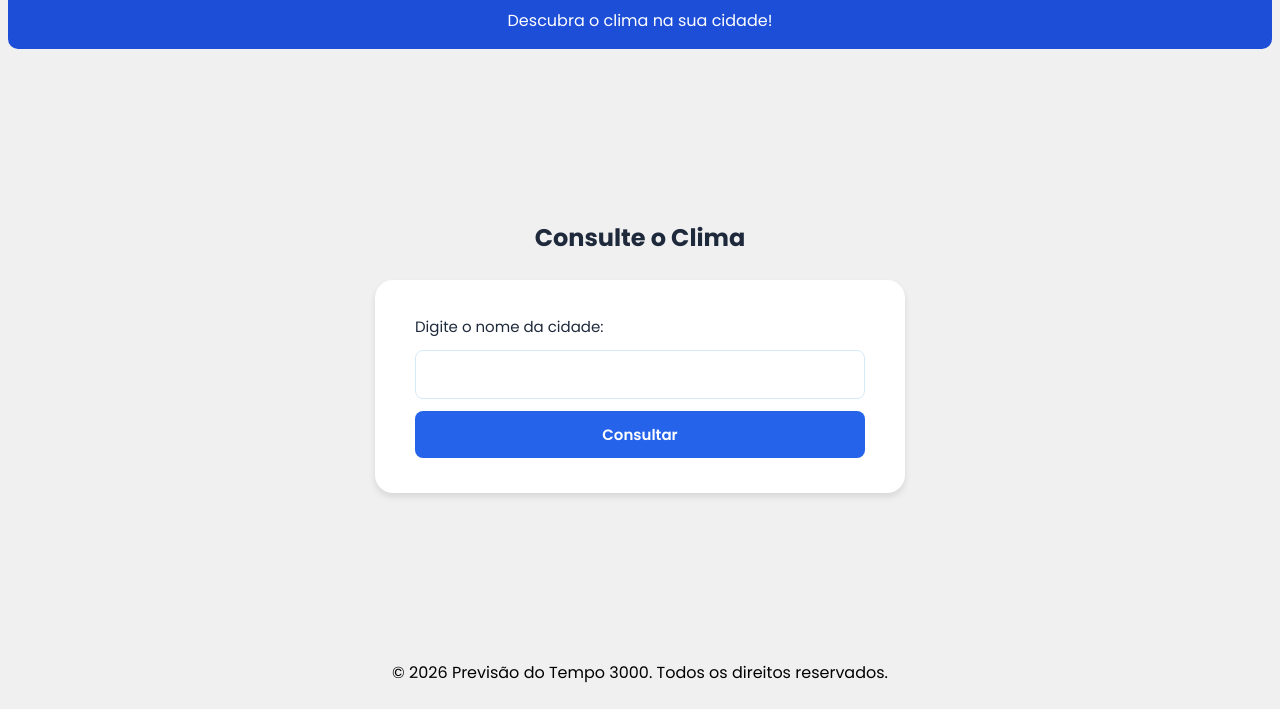
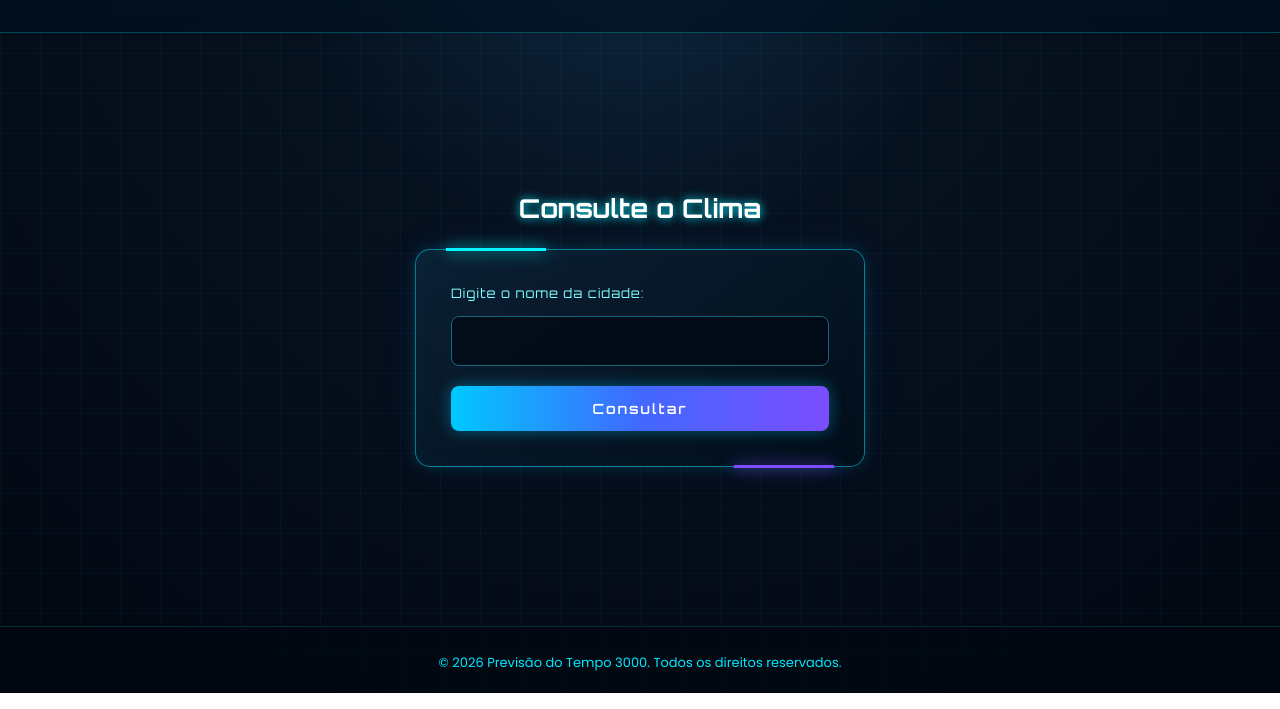
Before and after one commit to gabrielpimbas/Previsao-do-Tempo-3000, a plain HTML site: page index.html in a window 1280 px wide. Shown: the part 107-816 px from the top of the page. Drawn offline with Linux system fonts and the light colour scheme.

Commit message:
Previsão do Tempo 3000

```diff
--- a/style.css
+++ b/style.css
@@ -1,111 +1,336 @@
-/*Importa a fonte Poppins */
-@import url("https://fonts.googleapis.com/css2?family=Poppins:wght@400;500;600;700&display=swap");
-/*Muda o estilo do body */
+/* Importa duas fontes:
+   Orbitron = títulos futurísticos
+   Poppins = textos comuns */
+@import url("https://fonts.googleapis.com/css2?family=Orbitron:wght@400;500;600;700&family=Poppins:wght@300;400;500&display=swap");
+
+/* Remove espaçamentos padrão e facilita o controle dos tamanhos */
+* {
+  margin: 0;
+  padding: 0;
+  box-sizing: border-box;
+}
+
+/* Estilo geral da página */
 body {
-  font-family: "Poppins", sans-serif;
-  background-color: #f0f0f0;
   min-height: 100vh;
+
   display: flex;
   flex-direction: column;
+
+  /* Fundo escuro com efeito de luz azul */
+  background: radial-gradient(
+    circle at top,
+    #102a43 0%,
+    #06111f 35%,
+    #020711 100%
+  );
+
+  color: #dffaff;
+
+  font-family: "Poppins", sans-serif;
+
+  overflow-x: hidden;
 }
-/*Muda o estilo do header */
+
+/* Cria uma grade futurística no fundo */
+body::before {
+  content: "";
+
+  position: fixed;
+  inset: 0;
+
+  /* Linhas horizontais e verticais */
+  background-image:
+    linear-gradient(rgba(0, 255, 255, 0.04) 1px, transparent 1px),
+    linear-gradient(90deg, rgba(0, 255, 255, 0.04) 1px, transparent 1px);
+
+  background-size: 40px 40px;
+
+  /* Evita que a grade atrapalhe cliques */
+  pointer-events: none;
+
+  z-index: -1;
+}
+
+/* =========================
+   CABEÇALHO
+   ========================= */
+
 header {
+  text-align: center;
+
+  padding: 35px 20px;
+
+  /* Linha neon embaixo */
+  border-bottom: 1px solid rgba(0, 255, 255, 0.25);
+
+  /* Fundo transparente */
+  background: rgba(0, 15, 30, 0.6);
+
+  /* Efeito de vidro */
+  backdrop-filter: blur(10px);
+}
+
+/* Título principal */
+header h1 {
+  font-family: "Orbitron", sans-serif;
+
+  font-size: 32px;
+
+  letter-spacing: 3px;
+
+  color: #57faff;
+
+  /* Brilho neon */
+  text-shadow:
+    0 0 5px #57faff,
+    0 0 15px #00c8ff,
+    0 0 30px #0077ff;
+}
+
+/* Texto abaixo do título */
+header p {
+  margin-top: 8px;
+
+  color: #9ecbd6;
+
+  letter-spacing: 2px;
+
+  font-size: 14px;
+}
+
+/* =========================
+   CONTEÚDO PRINCIPAL
+   ========================= */
+
+main {
+  /* Faz o main ocupar o espaço restante */
+  flex: 1;
+
   display: flex;
+
+  /* Coloca os elementos um abaixo do outro */
   flex-direction: column;
+
+  /* Centraliza verticalmente */
   justify-content: center;
+
+  /* Centraliza horizontalmente */
   align-items: center;
+
+  padding: 30px;
+}
+
+/* Título "Consulte o Clima" */
+main h2 {
+  font-family: "Orbitron", sans-serif;
+
+  font-size: 26px;
+
+  margin-bottom: 25px;
+
+  color: #ffffff;
+
+  /* Brilho azul */
+  text-shadow: 0 0 10px #00eaff;
+}
+
+/* =========================
+   FORMULÁRIO
+   ========================= */
+
+form {
+  width: 450px;
+
+  /* Evita quebrar em telas pequenas */
+  max-width: 90%;
+
+  padding: 35px;
+
+  display: flex;
+
+  flex-direction: column;
+
+  /* Espaço entre label, input e botão */
+  gap: 15px;
+
+  /* Fundo estilo holograma */
+  background: linear-gradient(
+    145deg,
+    rgba(13, 38, 59, 0.75),
+    rgba(2, 13, 25, 0.85)
+  );
+
+  /* Borda azul neon */
+  border: 1px solid rgba(0, 234, 255, 0.5);
+
+  border-radius: 15px;
+
+  /* Efeito de vidro */
+  backdrop-filter: blur(12px);
+
+  /* Sombras externas e internas */
+  box-shadow:
+    0 0 15px rgba(0, 234, 255, 0.15),
+    0 0 40px rgba(0, 102, 255, 0.08),
+    inset 0 0 20px rgba(0, 234, 255, 0.04);
+
+  /* Necessário para os detalhes ::before e ::after */
+  position: relative;
+}
+
+/* Linha neon no canto superior do formulário */
+form::before {
+  content: "";
+
+  position: absolute;
+
+  top: -2px;
+  left: 30px;
+
+  width: 100px;
+  height: 3px;
+
+  background: #00f7ff;
+
+  box-shadow: 0 0 15px #00f7ff;
+}
+
+/* Linha neon no canto inferior do formulário */
+form::after {
+  content: "";
+
+  position: absolute;
+
+  bottom: -2px;
+  right: 30px;
+
+  width: 100px;
+  height: 3px;
+
+  background: #7c4dff;
+
+  box-shadow: 0 0 15px #7c4dff;
+}
+
+/* Texto acima do input */
+form label {
+  font-family: "Orbitron", sans-serif;
+
+  font-size: 13px;
+
+  color: #7ffcff;
+
+  letter-spacing: 1px;
+}
+
+/* =========================
+   INPUT
+   ========================= */
+
+form input {
+  width: 100%;
+
+  padding: 14px 16px;
+
+  border-radius: 8px;
+
+  border: 1px solid #17657a;
+
+  background-color: rgba(0, 10, 20, 0.8);
+
+  color: #ffffff;
+
+  font-family: "Poppins", sans-serif;
+
+  /* Remove contorno padrão do navegador */
+  outline: none;
+
+  /* Suaviza mudanças */
+  transition: 0.3s;
+}
+
+/* Quando o usuário clica no input */
+form input:focus {
+  border-color: #00f7ff;
+
+  /* Cria brilho neon */
+  box-shadow:
+    0 0 8px rgba(0, 247, 255, 0.7),
+    inset 0 0 8px rgba(0, 247, 255, 0.1);
+}
+
+/* =========================
+   BOTÃO
+   ========================= */
+
+form button {
+  margin-top: 5px;
+
+  padding: 14px;
+
+  /* Remove borda padrão */
+  border: none;
+
+  border-radius: 8px;
+
+  /* Gradiente futurístico */
+  background: linear-gradient(90deg, #00c8ff, #4169ff, #7c4dff);
+
+  color: white;
+
+  font-family: "Orbitron", sans-serif;
+
+  font-size: 14px;
+
+  font-weight: 600;
+
+  letter-spacing: 2px;
+
+  /* Muda o cursor para mãozinha */
+  cursor: pointer;
+
+  /* Brilho do botão */
+  box-shadow: 0 0 15px rgba(0, 200, 255, 0.4);
+
+  /* Deixa o efeito hover suave */
+  transition: 0.3s;
+}
+
+/* Efeito quando passa o mouse no botão */
+form button:hover {
+  /* Faz o botão subir um pouco */
+  transform: translateY(-3px);
+
+  /* Aumenta o brilho */
+  box-shadow:
+    0 0 10px #00eaff,
+    0 0 25px rgba(0, 200, 255, 0.7),
+    0 0 45px rgba(124, 77, 255, 0.4);
+}
+
+/* =========================
+   RODAPÉ
+   ========================= */
+
+footer {
   text-align: center;
-  background-color: #1d4ed8;
-  border-radius: 10px;
+
+  padding: 20px;
+
+  /* Linha separando o footer */
+  border-top: 1px solid rgba(0, 255, 255, 0.15);
+
+  background: rgba(0, 8, 18, 0.7);
+
+  color: #668b96;
+
+  font-size: 13px;
 }
-/*Muda o estilo dos títulos do header */
-header h1 {
-  font-family: "Poppins", sans-serif;
-  font-weight: 600;
-  color: #ffffff;
+
+/* Segundo parágrafo do footer */
+footer p:last-child {
+  margin-top: 6px;
+
+  color: #00eaff;
 }
-/*Muda os parágrafos do header */
-header p {
-  font-family: "Poppins", sans-serif;
-  font-weight: 400;
-  color: #ffffff;
-}
-/*Muda o estilo do conteúdo principal */
-main {
-  display: flex;
-  flex-direction: column;
-  justify-content: center;
-  align-items: center;
-  flex: 1;
-  display: flex;
-  justify-content: center;
-  align-items: center;
-}
-/*Muda o estilo dos subtítulos do conteúdo principal */
-main h2 {
-  margin-bottom: 25px;
-  color: #1e293b;
-}
-/*Muda o estilo do formulário */
-form {
-  background-color: #ffffff;
-  padding: 35px 40px;
-  border-radius: 18px;
-  box-shadow: 0 4px 6px rgba(0, 0, 0, 0.1);
-  width: 450px;
-  max-width: 85%;
-  display: flex;
-  flex-direction: column;
-  gap: 12px;
-}
-/*Muda o estilo do rótulo do formulário */
-form label {
-  font-size: 15px;
-  color: #1e293b;
-}
-/*Muda o estilo do campo de entrada do formulário */
-form input {
-  padding: 12px 15px;
-  border: 1px solid #d6eaf8;
-  border-radius: 8px;
-  font-family: "Poppins", sans-serif;
-  font-size: 15px;
-  outline: none;
-}
-/*Muda o estilo do campo de entrada quando focado */
-form input:focus {
-  border-color: #4a90e2;
-}
-/*Muda o estilo do botão do formulário */
-form button {
-  padding: 12px;
-  border: none;
-  border-radius: 8px;
-  background-color: #2563eb;
-  color: white;
-  font-family: "Poppins", sans-serif;
-  font-size: 15px;
-  font-weight: 600;
-  cursor: pointer;
-}
-/*Muda o estilo do botão quando passa o mouse por cima */
-form button:hover {
-  background-color: #1d4ed8;
-}
-/*Muda o estilo do rodapé */
-footer {
-  display: flex;
-  flex-direction: column;
-  justify-content: center;
-  align-items: center;
-}
-/*Muda o estilo dos títulos do rodapé */
-footer h1 {
-  font-family: "Poppins", sans-serif;
-  font-weight: 600;
-}
-/*Muda o estilo dos parágrafos do rodapé */
-footer p {
-  font-family: "Poppins", sans-serif;
-  font-weight: 400;
-}
```
